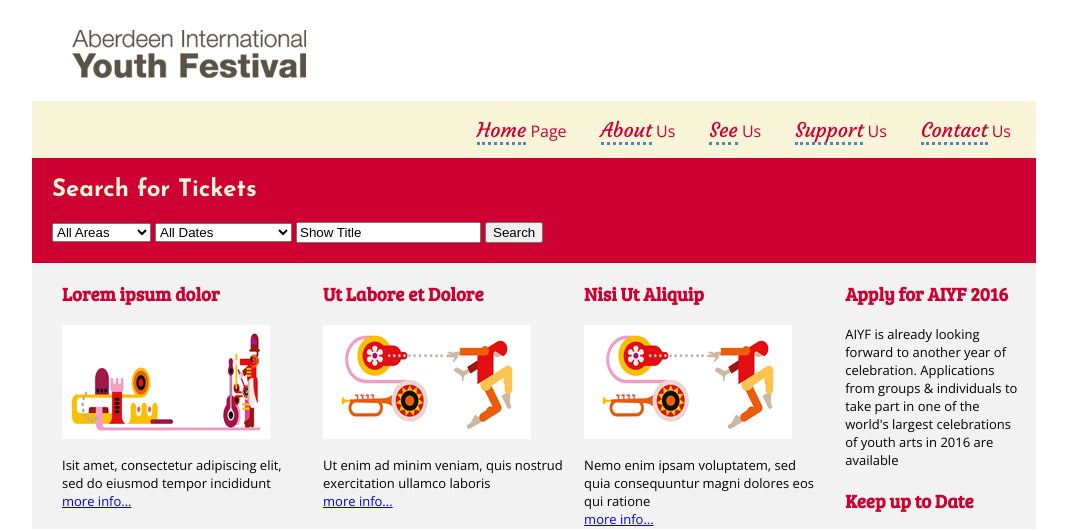
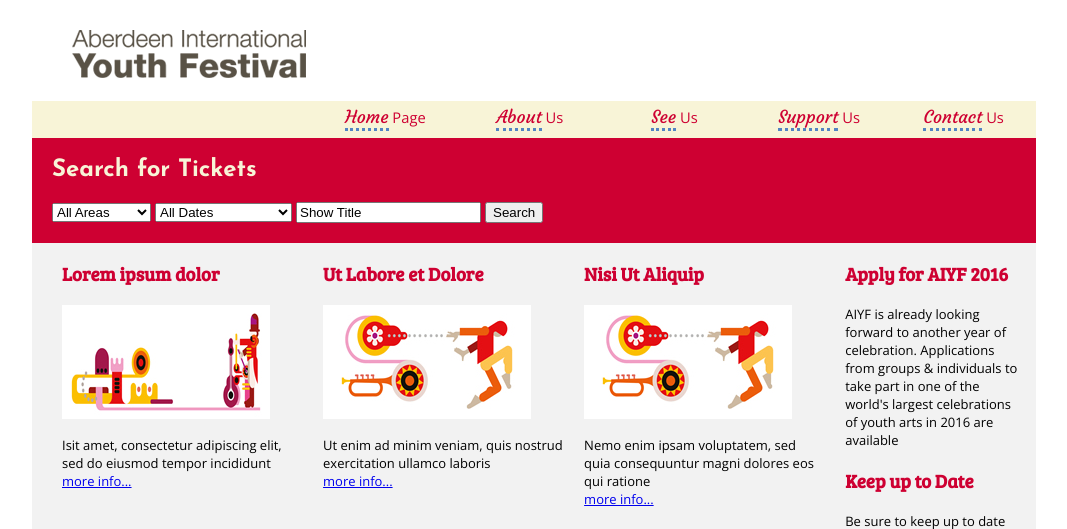
Before and after one commit to CaraH03/teachingMaterials_15-16, a PHP site: page /CM1016/SampleAIYF/index.html in a window 1280 px wide. Shown: the top 529 px of the page, without its empty margins (106-1173 px from the left). Run offline with PHP 8.4, Linux system fonts and the light colour scheme.

Commit message:
Start of AIYF stuff

```diff
--- a/CM1016/SampleAIYF/assets/css/style.css
+++ b/CM1016/SampleAIYF/assets/css/style.css
@@ -53,13 +53,11 @@ main>section>article>p {
     font-size: small;
 }
 
-nav>ul {
-    float: right;
-}
 nav>ul>li {
     list-style-type:none;
     display: inline;
-    padding: 0 15px 5px 15px;
+    padding: 0 15px 10px 15px;
+    text-align: center;
 }
 
 nav>ul>li>a {
@@ -67,16 +65,20 @@ nav>ul>li>a {
     font-family: 'Open Sans', serif;
     font-weight: 200;
     color: #CE0032;
+    font-size: 92%;
 }
 
 #navHighlight {
     font-family: 'Courgette', cursive;
-    font-size: 125%;
+    font-size: 120%;
     color: #CE0032;
     text-decoration: none;
     border-bottom: 3px #5284C3 dotted;
 }
 
+nav> ul {
+    margin: 5px 0 10px 0;
+}
 a, a:visited, a:active {
 }
 
--- a/CM1016/SampleAIYF/index.html
+++ b/CM1016/SampleAIYF/index.html
@@ -28,13 +28,13 @@
     <section id="social">
         <!-- Social Integration will go here -->
     </section>
-    <nav class="grid-100">
+    <nav class="grid-100 grid-parent">
         <ul>
-            <li><a href="index.html"><span id="navHighlight">Home</span> Page</a></li>
-            <li><a href="about.html"><span id="navHighlight">About</span> Us</a></li>
-            <li><a href="events.html"><span id="navHighlight">See</span> Us</a></li>
-            <li><a href="support.html"><span id="navHighlight">Support</span> Us</a></li>
-            <li><a href="contact.html"><span id="navHighlight">Contact</span> Us</a></li>
+            <li class="mobile-grid-100 grid-15 prefix-25 tablet-grid-20"><a href="index.html"><span id="navHighlight">Home</span> Page</a></li>
+            <li class="mobile-grid-100 grid-15 tablet-grid-20"><a href="about.html"><span id="navHighlight">About</span> Us</a></li>
+            <li class="mobile-grid-100 grid-15 tablet-grid-20"><a href="events.html"><span id="navHighlight">See</span> Us</a></li>
+            <li class="mobile-grid-100 grid-15 tablet-grid-20"><a href="support.html"><span id="navHighlight">Support</span> Us</a></li>
+            <li class="mobile-grid-100 grid-15 tablet-grid-20"><a href="contact.html"><span id="navHighlight">Contact</span> Us</a></li>
         </ul>
     </nav>
 </header>
```
